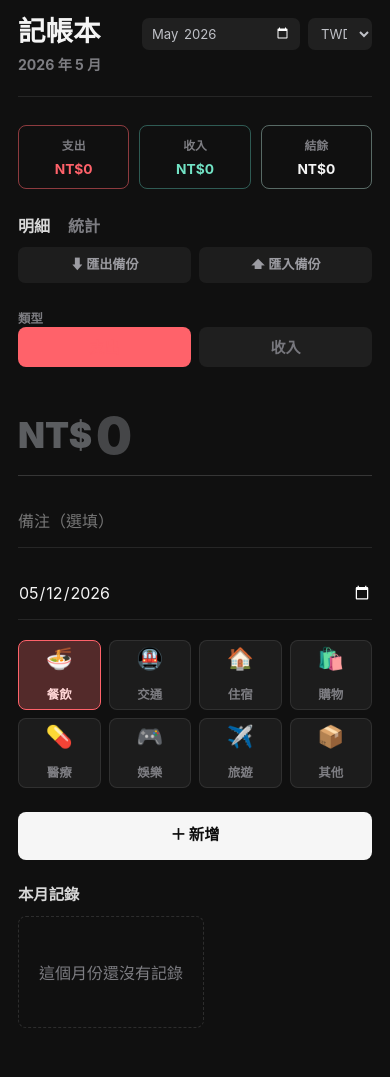
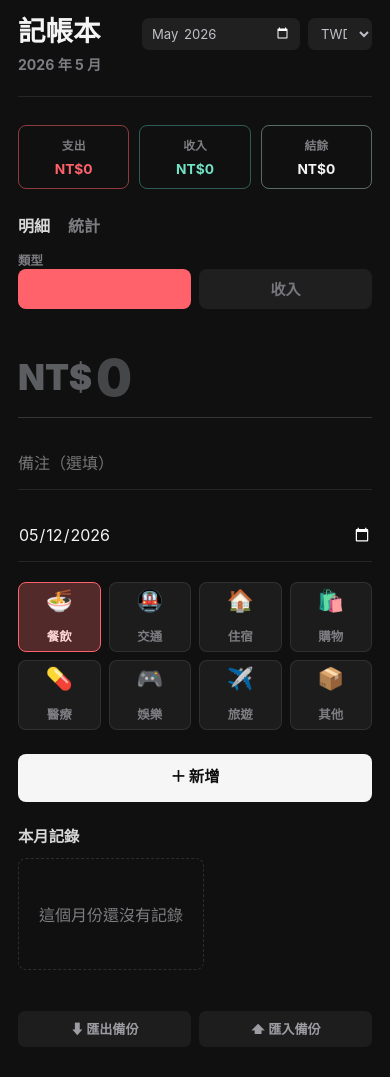
Before and after one commit to Wei87419/expense-tracker, a plain HTML site: page index.html in a window 390 px wide. Shown: the top 1077 px of the page. Drawn offline with Linux system fonts and the light colour scheme.

Commit message:
style: move backup controls to bottom

```diff
--- a/index.html
+++ b/index.html
@@ -614,7 +614,7 @@
       display: grid;
       grid-template-columns: repeat(2, minmax(0, 1fr));
       gap: 8px;
-      margin: -4px 0 16px;
+      margin: 22px 0 0;
       width: min(520px, 100%);
     }
 
@@ -855,7 +855,7 @@
 
       .backup-strip {
         width: 100%;
-        margin-bottom: 26px;
+        margin: 28px 0 0;
       }
 
       .secondary {
@@ -1052,12 +1052,6 @@
       <button class="tab" type="button" data-view="stats">統計</button>
     </nav>
 
-    <div class="backup-strip">
-      <button id="exportBtn" class="secondary" type="button">⬇ 匯出備份</button>
-      <button id="importBtn" class="secondary" type="button">⬆ 匯入備份</button>
-      <input id="importInput" class="sr-only" type="file" accept="application/json,.json">
-    </div>
-
     <main class="main">
       <section class="panel entry-panel">
         <div class="panel-header">
@@ -1125,6 +1119,12 @@
         </div>
       </section>
     </main>
+
+    <div class="backup-strip">
+      <button id="exportBtn" class="secondary" type="button">⬇ 匯出備份</button>
+      <button id="importBtn" class="secondary" type="button">⬆ 匯入備份</button>
+      <input id="importInput" class="sr-only" type="file" accept="application/json,.json">
+    </div>
   </div>
 
   <script>
```
